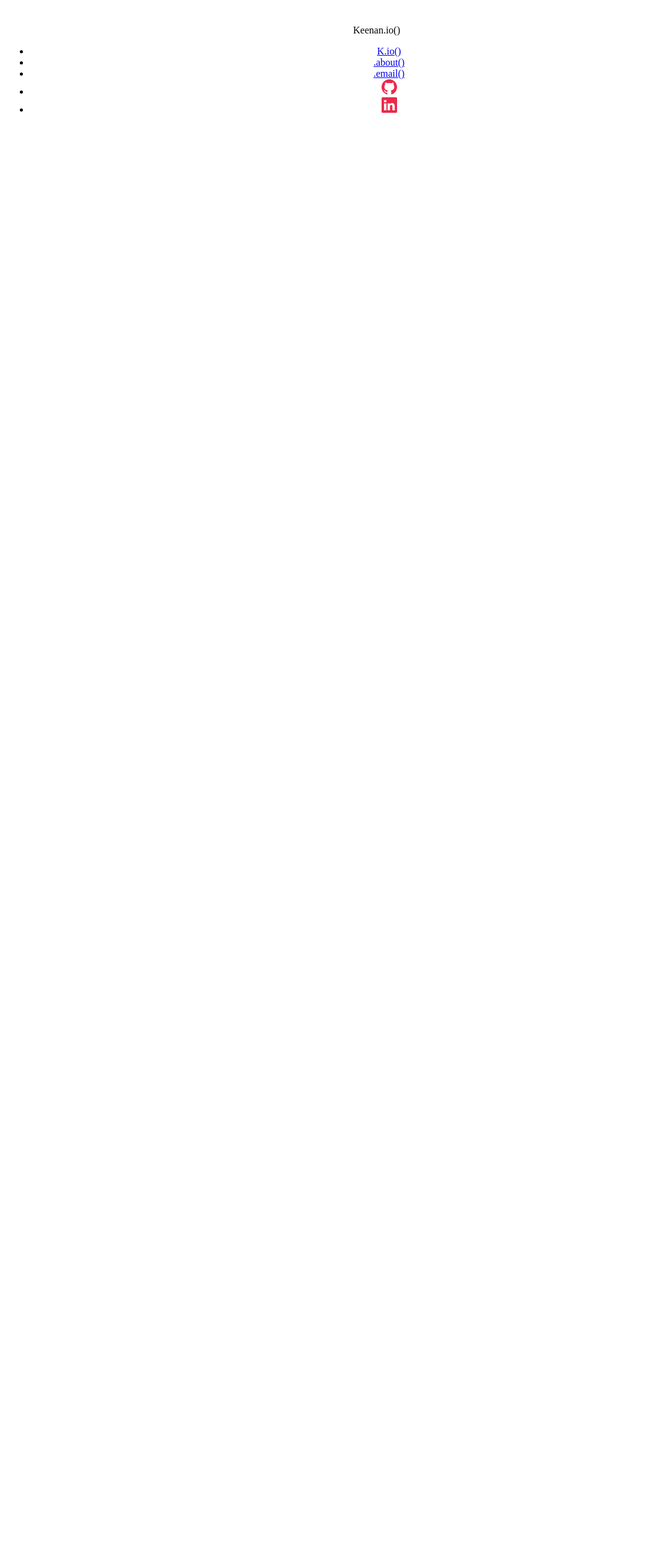
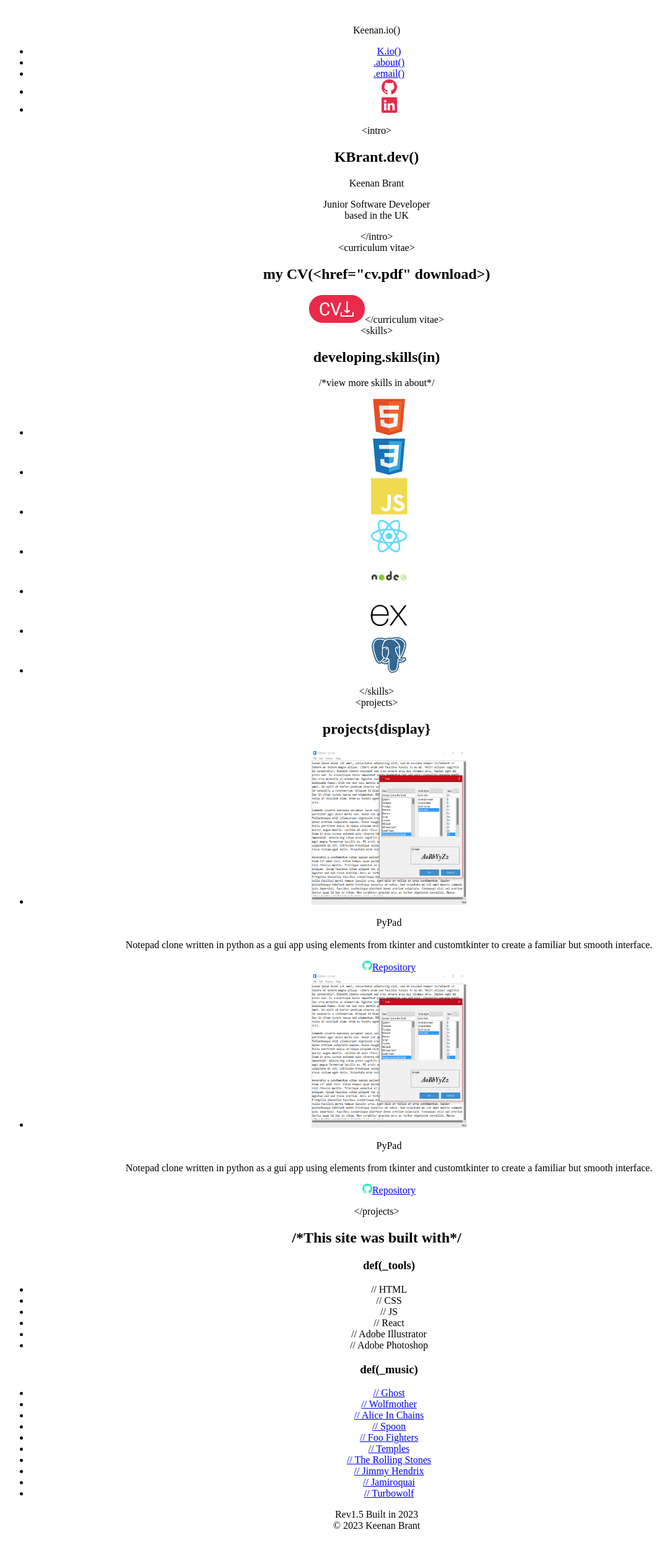
Before and after one commit to The-Nightman/Portfolio, a React (Vite) app: page / in a window 1280 px wide. Shown: the top 2506 px of the page at 62% size, without its empty margins (32-1112 px from the left). Before the commit the page ends 800 px from the top, so only its background shows below. Built offline with nearby package versions, Linux system fonts and the light colour scheme.

Commit message:
add complete home page

```diff
--- a/src/pages/home.jsx
+++ b/src/pages/home.jsx
@@ -1,7 +1,21 @@
+import IntroHome from "../components/intro-home"
+import CurriculumVitae from "../components/curriculum-vitae"
+import SkillsHome from "../components/skills-home"
+import Projects from "../components/projects"
+import MadeWith from "../components/made-with"
+
 const Home = () => {
 
     return (
       <>
+      <IntroHome/>
+      <CurriculumVitae/>
+      <SkillsHome/>
+      <Projects/>
+      <MadeWith/>
+      <footer>
+        <p>Rev1.5 Built in 2023<br/>© 2023 Keenan Brant</p>
+      </footer>
       </>
     )
   }
```
